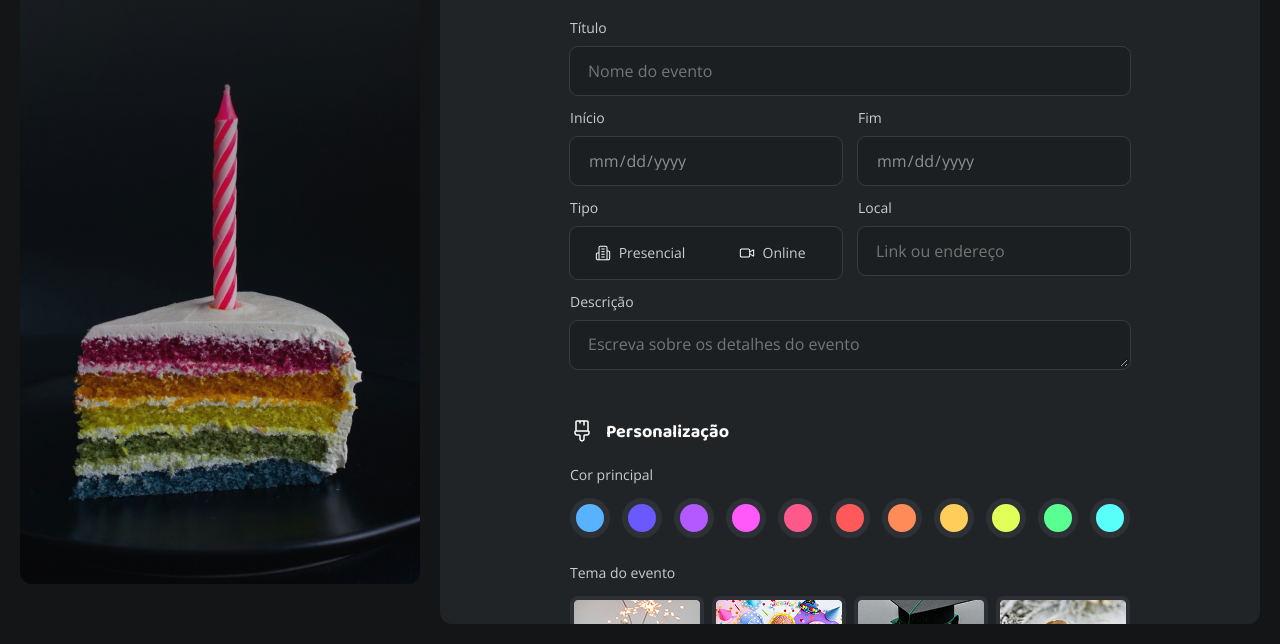
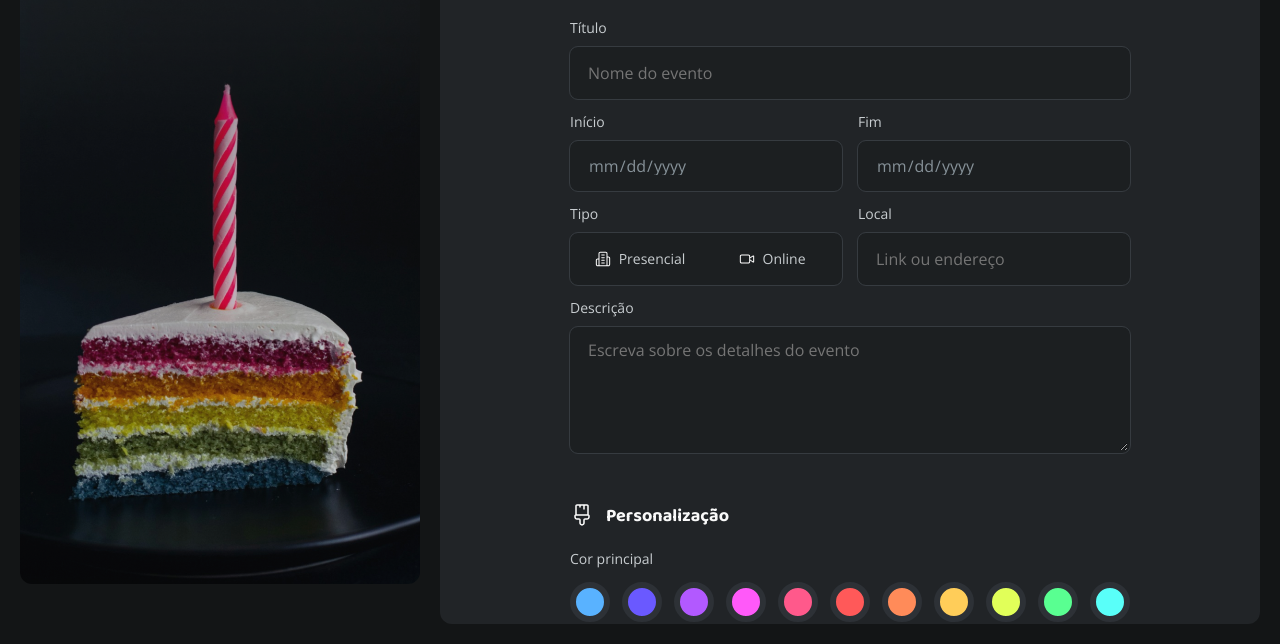
Before and after one commit to jpfreitas-dev/formulario-de-convite, a plain HTML site: page index.html in a window 1280 px wide. Shown: the part 196-840 px from the top of the page. Drawn offline with nearby package versions, Linux system fonts and the light colour scheme; a web font is replaced by a local one.

Commit message:
fix: adjust textarea height

```diff
--- a/index.html
+++ b/index.html
@@ -42,26 +42,26 @@
             <div class="event-details">
               <div class="input-wrapper">
                 <label for="event-name">Título</label>
-                <input id="event-name" name="event-name" type="text" placeholder="Nome do evento" />
+                <input id="event-name" name="event-name" type="text" placeholder="Nome do evento" required/>
               </div>
               <div class="input-wrapper">
                 <label for="event-start">Início</label>
-                <input id="event-start" name="event-start" type="date" />
+                <input id="event-start" name="event-start" type="date" required/>
               </div>
               <div class="input-wrapper">
                 <label for="event-end">Fim</label>
-                <input id="event-end" name="event-end" type="date" />
+                <input id="event-end" name="event-end" type="date" required/>
               </div>
               <div class="input-wrapper">
                 <label>Tipo</label>
                 <div class="event-type">
                   <div class="event-type-option">
-                    <input id="in-person" name="event-type" type="radio" value="in-person" />
+                    <input id="in-person" name="event-type" type="radio" value="in-person" required/>
                     <img src="./assets/building-2.svg" alt="Ícone de prédio" />
                     <label for="in-person">Presencial</label>
                   </div>
                   <div class="event-type-option">
-                    <input id="online" name="event-type" type="radio" value="online" />
+                    <input id="online" name="event-type" type="radio" value="online" required/>
                     <img src="./assets/video.svg" alt="Ícone de vídeo" />
                     <label for="online">Online</label>
                   </div>
@@ -69,7 +69,7 @@
               </div>
               <div class="input-wrapper">
                 <label for="event-place">Local</label>
-                <input id="event-place" name="event-place" type="text" placeholder="Link ou endereço" />
+                <input id="event-place" name="event-place" type="text" placeholder="Link ou endereço" required/>
               </div>
               <div class="textarea-wrapper">
                 <label for="event-description">Descrição</label>
--- a/styles/fields/contact.css
+++ b/styles/fields/contact.css
@@ -31,7 +31,6 @@
     color: var(--input-placeholder);
     font: var(--text-md);
     padding: 0.8125rem 1rem;
-    max-height: 3rem;
 
     &:user-invalid {
     border: 0.125rem solid var(--danger);
--- a/styles/fields/event-details.css
+++ b/styles/fields/event-details.css
@@ -24,7 +24,6 @@
     color: var(--input-placeholder);
     font: var(--text-md);
     padding: 0.8125rem 1rem;
-    max-height: 3rem;
   }
 
   & input:focus,
```
